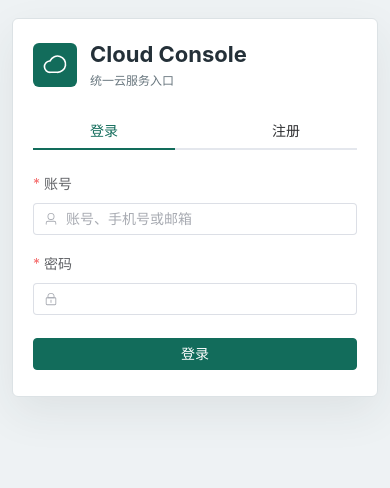
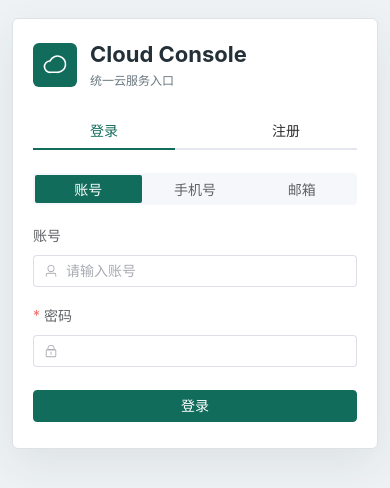
Before and after one commit to FirewolfO/cloud-ui, a Vue app: page /auth in a window 390 px wide. Shown: the top 488 px of the page. Built offline with nearby package versions, Linux system fonts and the light colour scheme; no server answers.

Commit message:
feat: expose phone and email login modes

```diff
--- a/src/styles.css
+++ b/src/styles.css
@@ -26,6 +26,7 @@ button, input, textarea { font: inherit; letter-spacing: 0; }
 .auth-brand h1 { margin: 0; color: var(--ink); font-size: 22px; line-height: 1.2; }
 .auth-brand p { margin: 4px 0 0; color: var(--muted); font-size: 12px; }
 .auth-tabs .el-tabs__header { margin-bottom: 24px; }
+.login-methods { width: 100%; margin-bottom: 20px; }
 .auth-form-grid { display: grid; grid-template-columns: repeat(2, minmax(0, 1fr)); gap: 14px; }
 .submit-button { width: 100%; margin-top: 5px; }
 
--- /dev/null
+++ b/src/utils/loginIdentifier.ts
@@ -0,0 +1,38 @@
+export type LoginMethod = 'username' | 'phone' | 'email'
+
+export const LOGIN_METHOD_OPTIONS: Array<{ label: string; value: LoginMethod }> = [
+  { label: '账号', value: 'username' },
+  { label: '手机号', value: 'phone' },
+  { label: '邮箱', value: 'email' },
+]
+
+const USERNAME_PATTERN = /^[A-Za-z][A-Za-z0-9_.-]{2,31}$/
+const EMAIL_PATTERN = /^[^\s@]+@[^\s@]+\.[^\s@]+$/
+const PHONE_PATTERN = /^\+[1-9]\d{7,14}$/
+
+export function normalizeLoginIdentifier(method: LoginMethod, input: string) {
+  const value = input.trim()
+  if (method === 'email') return value.toLowerCase()
+  if (method === 'phone') {
+    const compact = value.replace(/[\s()-]/g, '')
+    return compact.startsWith('00') ? `+${compact.slice(2)}` : compact
+  }
+  return value
+}
+
+export function validateLoginIdentifier(method: LoginMethod, input: string) {
+  const value = normalizeLoginIdentifier(method, input)
+  if (!value) {
+    return method === 'phone' ? '请输入手机号' : method === 'email' ? '请输入邮箱' : '请输入账号'
+  }
+  if (method === 'username' && !USERNAME_PATTERN.test(value)) {
+    return '账号格式不正确'
+  }
+  if (method === 'email' && (value.length > 254 || !EMAIL_PATTERN.test(value))) {
+    return '请输入有效邮箱'
+  }
+  if (method === 'phone' && !PHONE_PATTERN.test(value)) {
+    return '请输入带国家代码的手机号，例如 +8613800138000'
+  }
+  return null
+}
--- a/src/views/AuthView.vue
+++ b/src/views/AuthView.vue
@@ -1,10 +1,16 @@
 <script setup lang="ts">
-import { reactive, ref } from 'vue'
+import { computed, reactive, ref, watch } from 'vue'
 import { useRoute, useRouter } from 'vue-router'
 import { Cloudy, Lock, Message, Phone, User } from '@element-plus/icons-vue'
 import { ElMessage, type FormInstance, type FormRules } from 'element-plus'
 import { apiMessage } from '@/api/client'
 import { useAuthStore } from '@/stores/auth'
+import {
+  LOGIN_METHOD_OPTIONS,
+  normalizeLoginIdentifier,
+  validateLoginIdentifier,
+  type LoginMethod,
+} from '@/utils/loginIdentifier'
 import { nullable } from '@/utils/user'
 
 interface LoginForm {
@@ -24,14 +30,31 @@ const route = useRoute()
 const router = useRouter()
 const auth = useAuthStore()
 const activeTab = ref<'login' | 'register'>('login')
+const loginMethod = ref<LoginMethod>('username')
 const submitting = ref(false)
 const loginRef = ref<FormInstance>()
 const registerRef = ref<FormInstance>()
 const loginForm = reactive<LoginForm>({ identifier: '', password: '' })
 const registerForm = reactive<RegisterForm>({ username: '', displayName: '', password: '', email: '', phone: '' })
 
+const loginField = computed(() => {
+  if (loginMethod.value === 'phone') {
+    return { label: '手机号', placeholder: '+8613800138000', type: 'tel', autocomplete: 'tel', icon: Phone }
+  }
+  if (loginMethod.value === 'email') {
+    return { label: '邮箱', placeholder: 'name@example.com', type: 'email', autocomplete: 'email', icon: Message }
+  }
+  return { label: '账号', placeholder: '请输入账号', type: 'text', autocomplete: 'username', icon: User }
+})
+
 const loginRules: FormRules<LoginForm> = {
-  identifier: [{ required: true, message: '请输入账号、手机号或邮箱', trigger: 'blur' }],
+  identifier: [{
+    validator: (_rule, value, callback) => {
+      const message = validateLoginIdentifier(loginMethod.value, String(value ?? ''))
+      callback(message ? new Error(message) : undefined)
+    },
+    trigger: 'blur',
+  }],
   password: [{ required: true, message: '请输入密码', trigger: 'blur' }],
 }
 
@@ -49,11 +72,19 @@ const registerRules: FormRules<RegisterForm> = {
   phone: [{ pattern: /^$|^\+[1-9]\d{7,14}$/, message: '请输入带国家代码的手机号，例如 +8613800138000', trigger: 'blur' }],
 }
 
+watch(loginMethod, () => {
+  loginForm.identifier = ''
+  loginRef.value?.clearValidate('identifier')
+})
+
 async function submitLogin() {
   if (!await loginRef.value?.validate()) return
   submitting.value = true
   try {
-    await auth.login({ identifier: loginForm.identifier.trim(), password: loginForm.password })
+    await auth.login({
+      identifier: normalizeLoginIdentifier(loginMethod.value, loginForm.identifier),
+      password: loginForm.password,
+    })
     loginForm.password = ''
     const redirect = typeof route.query.redirect === 'string' && route.query.redirect.startsWith('/') ? route.query.redirect : '/'
     await router.replace(redirect)
@@ -98,8 +129,15 @@ async function submitRegister() {
       <el-tabs v-model="activeTab" stretch class="auth-tabs">
         <el-tab-pane label="登录" name="login">
           <el-form ref="loginRef" :model="loginForm" :rules="loginRules" label-position="top" @submit.prevent="submitLogin">
-            <el-form-item label="账号" prop="identifier">
-              <el-input v-model="loginForm.identifier" :prefix-icon="User" autocomplete="username" placeholder="账号、手机号或邮箱" />
+            <el-segmented v-model="loginMethod" :options="LOGIN_METHOD_OPTIONS" class="login-methods" />
+            <el-form-item :label="loginField.label" prop="identifier">
+              <el-input
+                v-model="loginForm.identifier"
+                :prefix-icon="loginField.icon"
+                :type="loginField.type"
+                :autocomplete="loginField.autocomplete"
+                :placeholder="loginField.placeholder"
+              />
             </el-form-item>
             <el-form-item label="密码" prop="password">
               <el-input v-model="loginForm.password" :prefix-icon="Lock" type="password" autocomplete="current-password" show-password @keyup.enter="submitLogin" />
```
Also changed, not shown: 1 other file (tests, documents, lock files or other folders).
